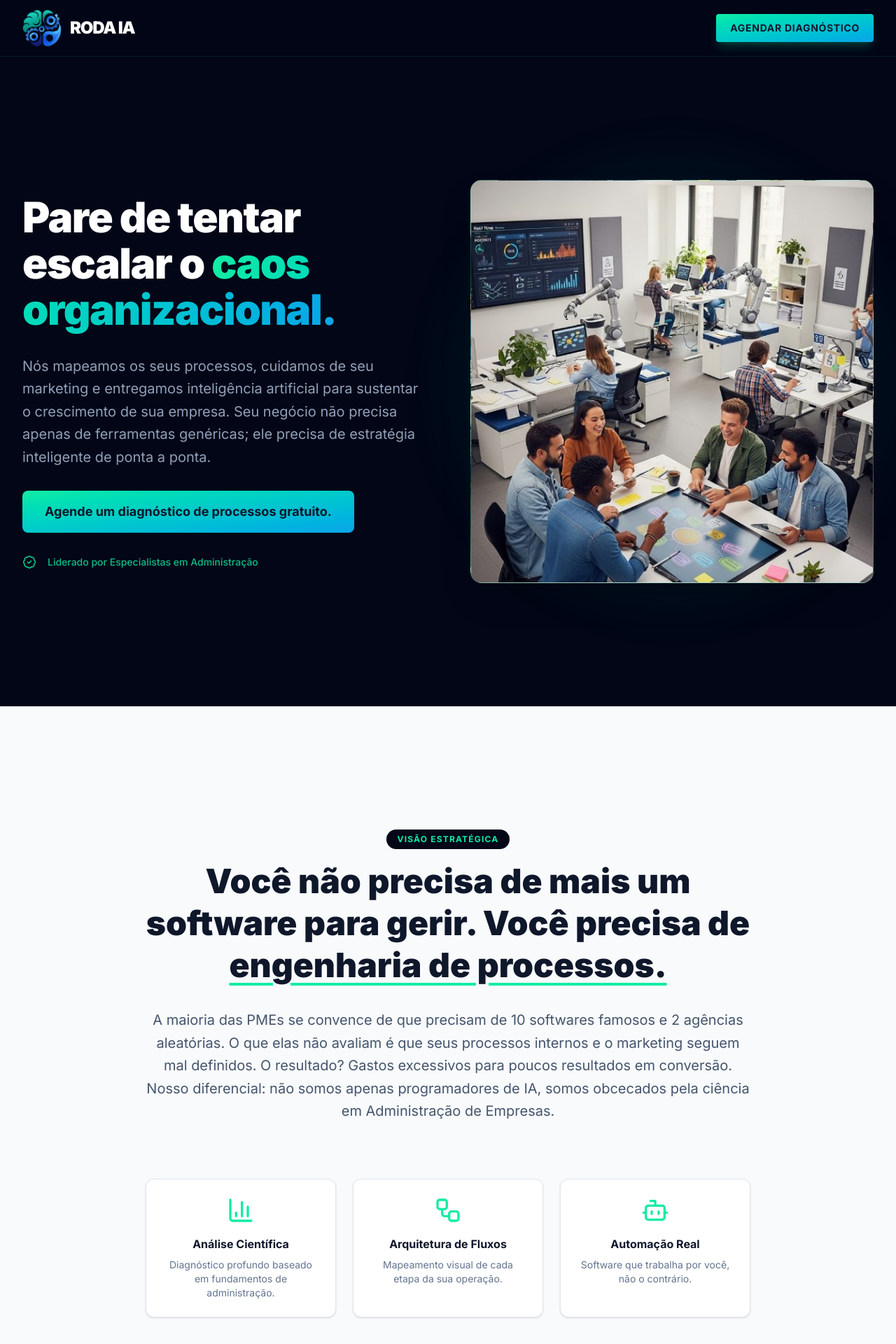
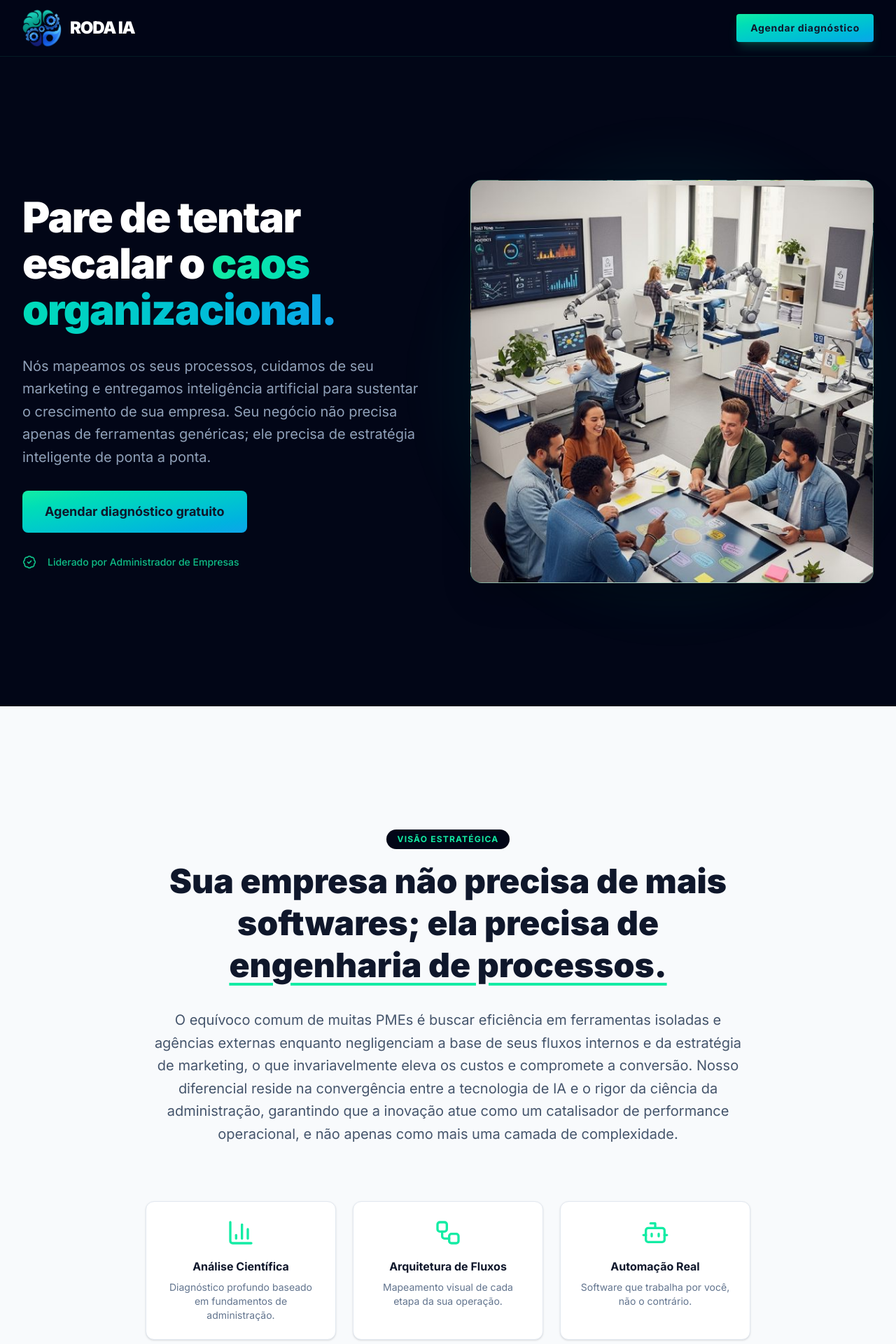
Before and after one commit to marcioluisms/rodalanding, a React (Vite) app: page / in a window 1280 px wide. Shown: the top 1920 px of the page at 70% size. Built offline with nearby package versions, Linux system fonts and the light colour scheme.

Commit message:
feat: atualizar textos da landing page principal

```diff
--- a/src/App.tsx
+++ b/src/App.tsx
@@ -18,12 +18,12 @@ export default function App() {
               <h2 className="text-lg sm:text-2xl font-black tracking-tighter uppercase text-white">Roda IA</h2>
             </a>
             <a
-              className="bg-gradient-to-br from-primary to-secondary text-slate-900 px-3 py-2 sm:px-5 sm:py-2.5 rounded text-[10px] sm:text-sm font-bold hover:brightness-110 transition-all uppercase tracking-wider shadow-lg shadow-primary/20 text-center"
+              className="bg-gradient-to-br from-primary to-secondary text-slate-900 px-3 py-2 sm:px-5 sm:py-2.5 rounded text-[10px] sm:text-sm font-bold hover:brightness-110 transition-all tracking-wider shadow-lg shadow-primary/20 text-center"
               href="https://wa.me/5524993183300"
               target="_blank"
               rel="noopener noreferrer"
             >
-              Agendar <span className="hidden sm:inline">Diagnóstico</span>
+              Agendar <span className="hidden sm:inline">diagnóstico</span>
             </a>
           </div>
         </div>
@@ -48,12 +48,12 @@ export default function App() {
                   target="_blank"
                   rel="noopener noreferrer"
                 >
-                  Agende um diagnóstico de processos gratuito.
+                  Agendar diagnóstico gratuito
                 </a>
               </div>
               <div className="flex items-center gap-3 sm:gap-4 text-xs sm:text-sm font-medium text-primary/80">
                 <BadgeCheck className="w-5 h-5 shrink-0" />
-                <span>Liderado por Especialistas em Administração</span>
+                <span>Liderado por Administrador de Empresas</span>
               </div>
             </div>
             <div className="flex-1 w-full max-w-md mx-auto lg:max-w-[600px] aspect-square relative mt-12 lg:mt-0">
@@ -74,10 +74,10 @@ export default function App() {
               Visão Estratégica
             </div>
             <h2 className="text-3xl sm:text-4xl lg:text-5xl font-black text-slate-900 leading-tight">
-              Você não precisa de mais um software para gerir. Você precisa de <span className="underline decoration-primary decoration-4 underline-offset-4 sm:underline-offset-8">engenharia de processos.</span>
+              Sua empresa não precisa de mais softwares; ela precisa de <span className="underline decoration-primary decoration-4 underline-offset-4 sm:underline-offset-8">engenharia de processos.</span>
             </h2>
             <p className="text-base sm:text-lg lg:text-xl text-slate-600 leading-relaxed">
-              A maioria das PMEs se convence de que precisam de 10 softwares famosos e 2 agências aleatórias. O que elas não avaliam é que seus processos internos e o marketing seguem mal definidos. O resultado? Gastos excessivos para poucos resultados em conversão. Nosso diferencial: não somos apenas programadores de IA, somos obcecados pela ciência em Administração de Empresas.
+              O equívoco comum de muitas PMEs é buscar eficiência em ferramentas isoladas e agências externas enquanto negligenciam a base de seus fluxos internos e da estratégia de marketing, o que invariavelmente eleva os custos e compromete a conversão. Nosso diferencial reside na convergência entre a tecnologia de IA e o rigor da ciência da administração, garantindo que a inovação atue como um catalisador de performance operacional, e não apenas como mais uma camada de complexidade.
             </p>
             <div className="grid grid-cols-1 sm:grid-cols-2 md:grid-cols-3 gap-6 pt-8 sm:pt-12">
               <div className="flex flex-col p-6 bg-white border border-slate-200 rounded-xl shadow-sm hover:border-primary/30 transition-colors">
@@ -151,7 +151,7 @@ export default function App() {
                 <div className="p-6 sm:p-8 space-y-3 sm:space-y-4 flex-1 flex flex-col">
                   <h3 className="text-lg sm:text-xl font-bold">Marketing e Mídia</h3>
                   <p className="text-sm sm:text-base text-slate-400 leading-relaxed flex-1">
-                    Conhecemos a indústria. Fazemos o direcionamento do seu produto, planejamento de mídia e ações 360° para tração comercial.
+                    Fazemos o direcionamento do seu produto, planejamento de mídia e ações 360° para tração comercial.
                   </p>
                 </div>
               </div>
@@ -187,10 +187,10 @@ export default function App() {
           <div className="absolute bottom-0 left-0 w-full sm:w-1/4 h-1/2 bg-secondary/5 blur-3xl -z-10 rounded-full"></div>
           <div className="max-w-5xl mx-auto px-4 text-center space-y-8 sm:space-y-10">
             <h2 className="text-3xl sm:text-4xl lg:text-6xl font-black text-slate-900 leading-[1.1]">
-              Pronto para acabar com processos confusos e assumir a <span className="bg-gradient-to-r from-primary to-secondary bg-clip-text text-transparent italic">liderança automática?</span>
+              Transite da fragmentação de processos para uma gestão fluida e estratégica
             </h2>
             <p className="text-base sm:text-lg lg:text-xl text-slate-600 max-w-3xl mx-auto leading-relaxed">
-              Converse agora com a nossa equipe de administradores e engenheiros em processos e descubra quanto tempo sua inteligência poderia começar a te salvar.
+              Dialogue com nossos especialistas em engenharia de processos e administração para mensurar o impacto que a inteligência operacional terá na recuperação do seu tempo e na escalabilidade real do seu negócio.
             </p>
             <div className="flex flex-col sm:flex-row justify-center gap-4 sm:gap-6">
               <a
@@ -199,7 +199,7 @@ export default function App() {
                 target="_blank"
                 rel="noopener noreferrer"
               >
-                Quero avaliar e escalar a minha empresa agora.
+                Agendar conversa com um especialista
               </a>
             </div>
             <div className="pt-8 flex flex-col sm:flex-row flex-wrap justify-center items-center gap-4 sm:gap-8 lg:gap-12 opacity-80">
```
